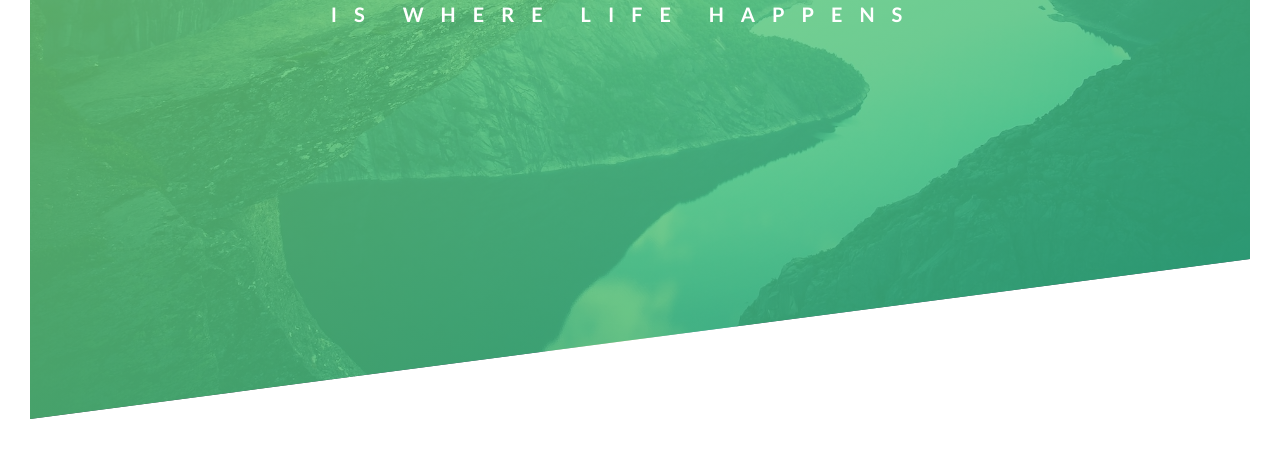
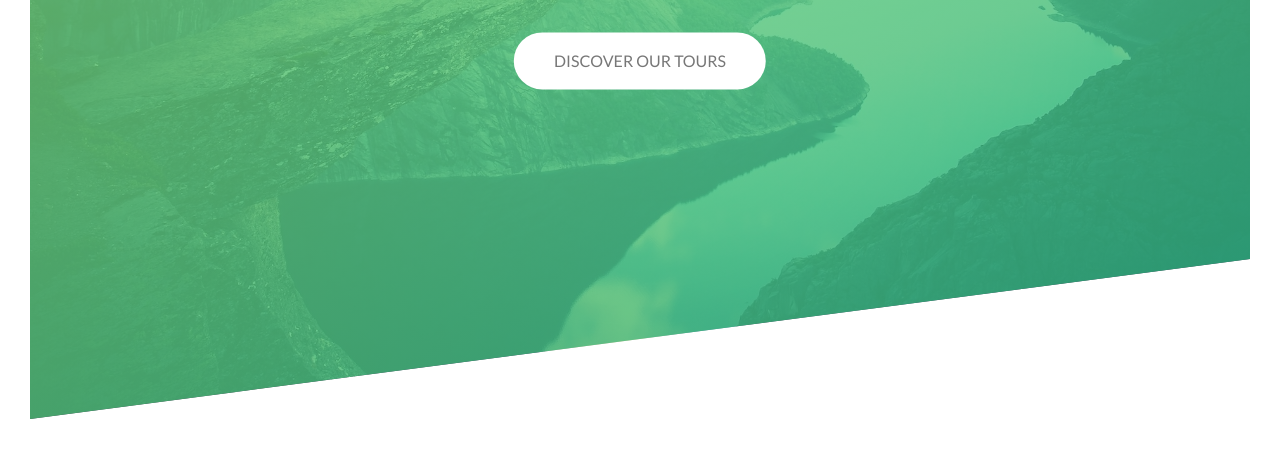
Before and after one commit to siphiwemanda/Natours, a plain HTML site: page index.html in a window 1280 px wide. Shown: the part 371-820 px from the top of the page. Drawn offline with Linux system fonts and the light colour scheme.

Commit message:
Animating a button part one

```diff
--- a/css/style.css
+++ b/css/style.css
@@ -44,6 +44,7 @@ height: 35px;
     top: 40%;
     left: 50%;
     transform: translate(-50%, -50%);
+    text-align: center;
 
 }
 
@@ -51,6 +52,7 @@ height: 35px;
     color:#fff;
     text-transform: uppercase;
     backface-visibility: hidden;
+    margin-bottom: 60px;
 }
 
 .heading-primary-main{
@@ -101,3 +103,25 @@ display: block;
         transform: translateX(0);
     }
 }
+
+.btn:link,
+.btn:visited{
+    text-transform: uppercase;
+    text-decoration: none;
+    padding: 15px 40px;
+    display: inline-block;
+    border-radius: 200px;
+    transition: all .2s;
+}
+
+.btn:hover{
+    transform: translateY(-3px);
+    box-shadow: 0 5px 10px rgba(0,0,0,.2);
+}
+.btn:active{
+    transform: translateY(-1px);
+}
+.btn-white{
+    background-color: #fff;
+    color: #777;
+}
--- a/index.html
+++ b/index.html
@@ -23,6 +23,8 @@
         <span class="heading-primary-sub">is where life happens</span>
 
     </h1>
+
+    <a href="#" class="btn btn-white">Discover our tours</a>
 </div>
 
     </header>
```
